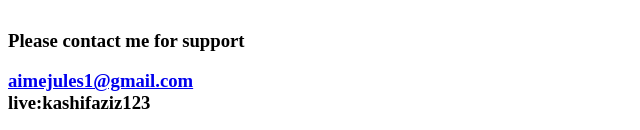
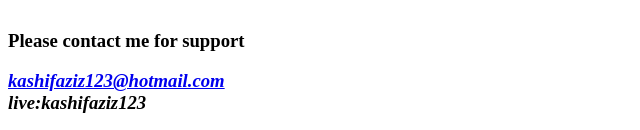
Before and after one commit to Kashifaziz123/odoo-12, a plain HTML site: page pos_ownuser_session/static/description/index.html in a window 1280 px wide. Shown: the part 1222-1352 px from the top of the page, 0-640 px from the left. Drawn offline with Linux system fonts and the light colour scheme.

Commit message:
update it

```diff
--- a/pos_ownuser_session/static/description/index.html
+++ b/pos_ownuser_session/static/description/index.html
@@ -53,7 +53,7 @@
                 Please contact me for support
             </h3>
             <h3 class="oe_mt32 text-center">
-                <a href="mailto:kashifaziz123@hotmail.com"><i class="fa fa-envelope-o"></i> aimejules1@gmail.com</a> <br>
+                <a href="mailto:kashifaziz123@hotmail.com"><i class="fa fa-envelope-o"><i>kashifaziz123@hotmail.com</a> <br>
                 <i class="fa fa-skype"></i> live:kashifaziz123<br>
             </h3>
         </div>
```
